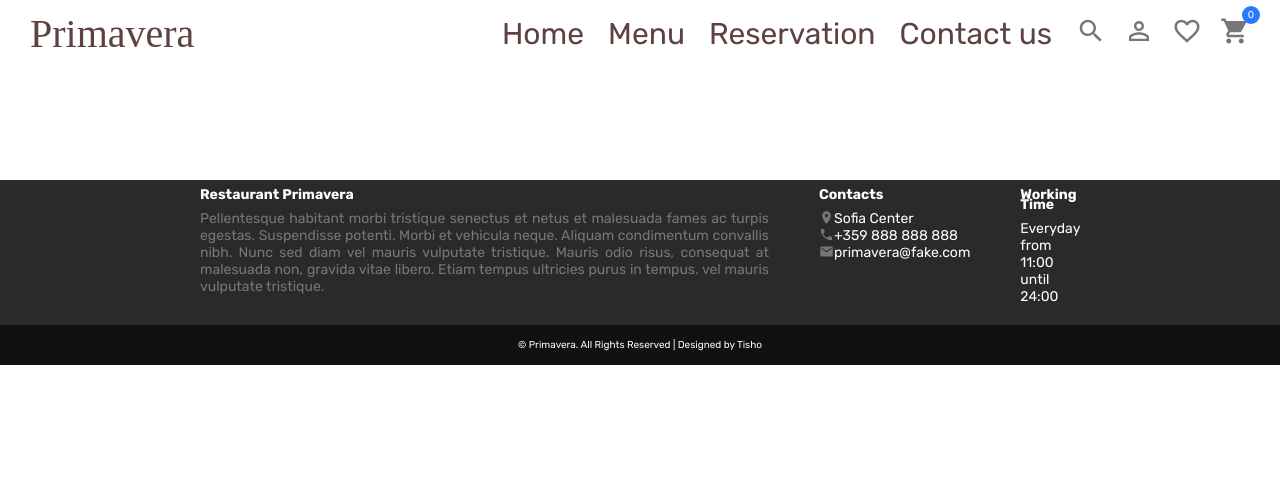
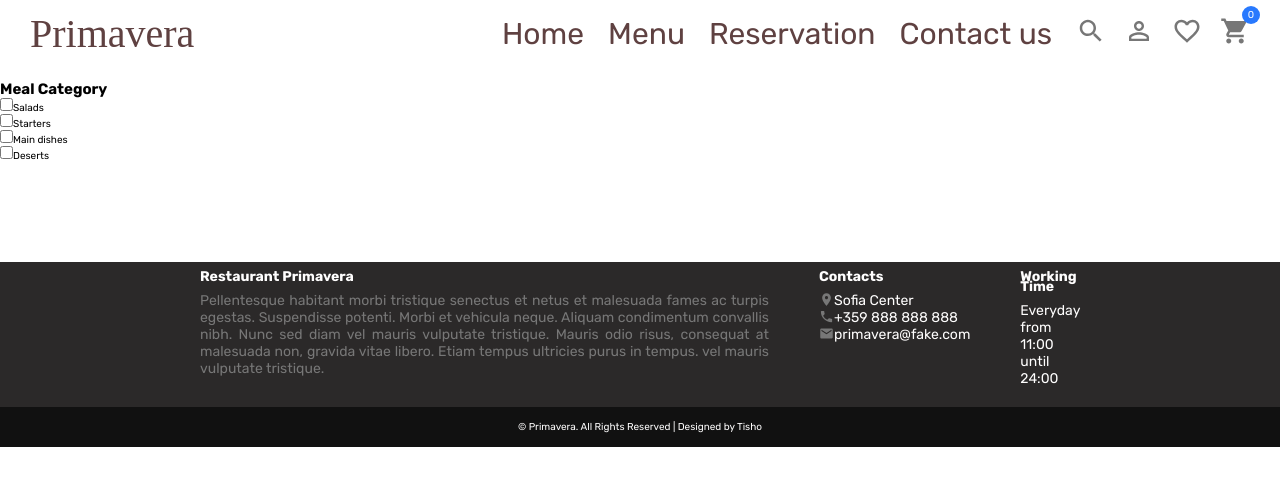
Before and after one commit to vitanovtd/Primavera, a React (Create React App) app in the folder client/: page /menu in a window 1280 px wide. Shown: the top 486 px of the page. Built offline with nearby package versions, Linux system fonts and the light colour scheme.

Commit message:
added menu base

```diff
--- a/client/src/pages/Menu/Menu.js
+++ b/client/src/pages/Menu/Menu.js
@@ -4,7 +4,33 @@ import "./Menu.scss";
 
 const Menu = () => {
     return (
-        <div className="menu"></div>
+        <div className="menu">
+            <div className="left">
+                <div className="filterItem">
+                    <h2>Meal Category</h2>
+                    <div className="inputItem">
+                        <input type="checkbox" id="1" value={1} />
+                        <label htmlFor="1">Salads</label>
+                    </div>
+                    <div className="inputItem">
+                        <input type="checkbox" id="2" value={2} />
+                        <label htmlFor="2">Starters</label>
+                    </div>
+                    <div className="inputItem">
+                        <input type="checkbox" id="3" value={3} />
+                        <label htmlFor="3">Main dishes</label>
+                    </div>
+                    <div className="inputItem">
+                        <input type="checkbox" id="4" value={4} />
+                        <label htmlFor="4">Deserts</label>
+                    </div>
+                </div>
+            </div>
+
+            <div className="right">
+
+            </div>
+        </div>
     )
 }
 
```
